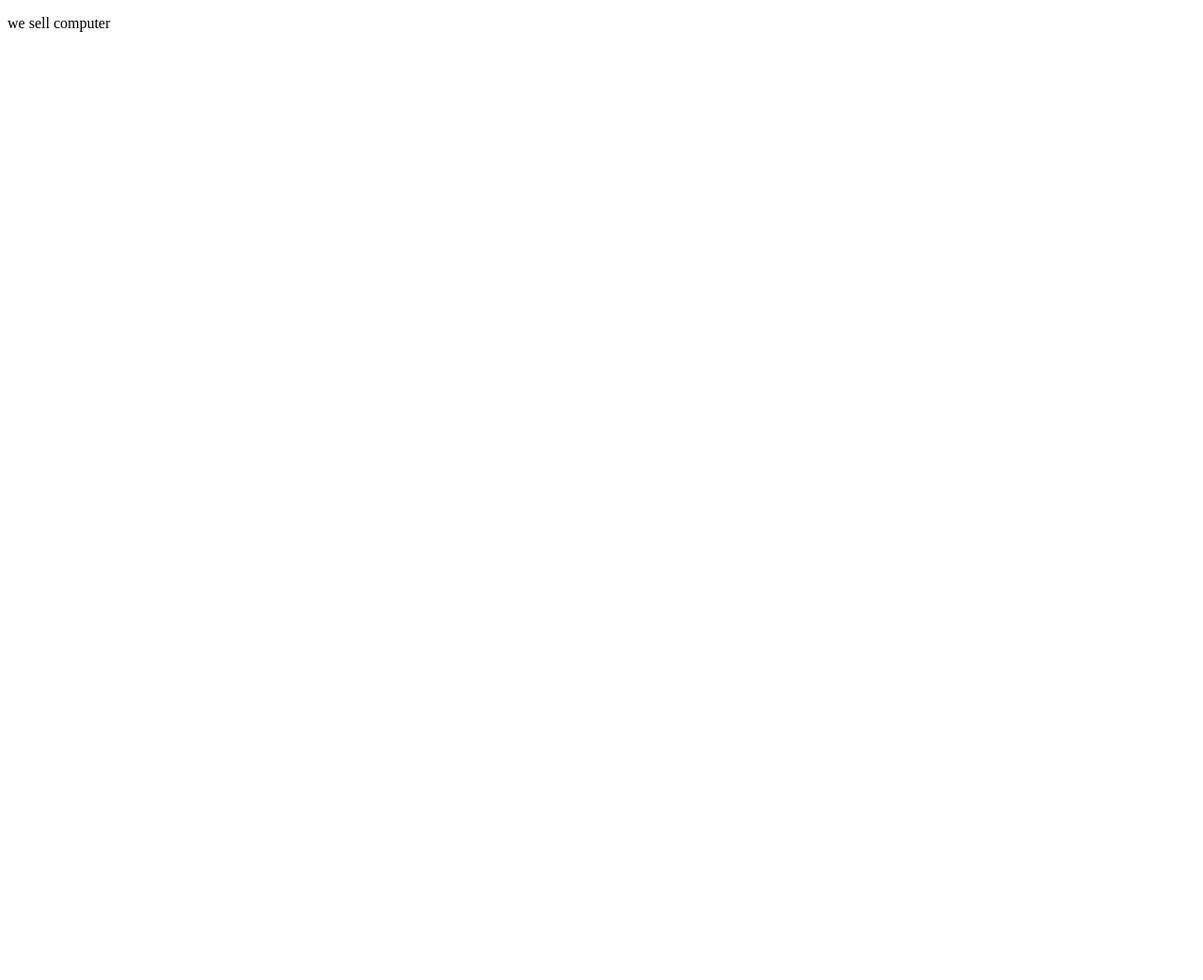
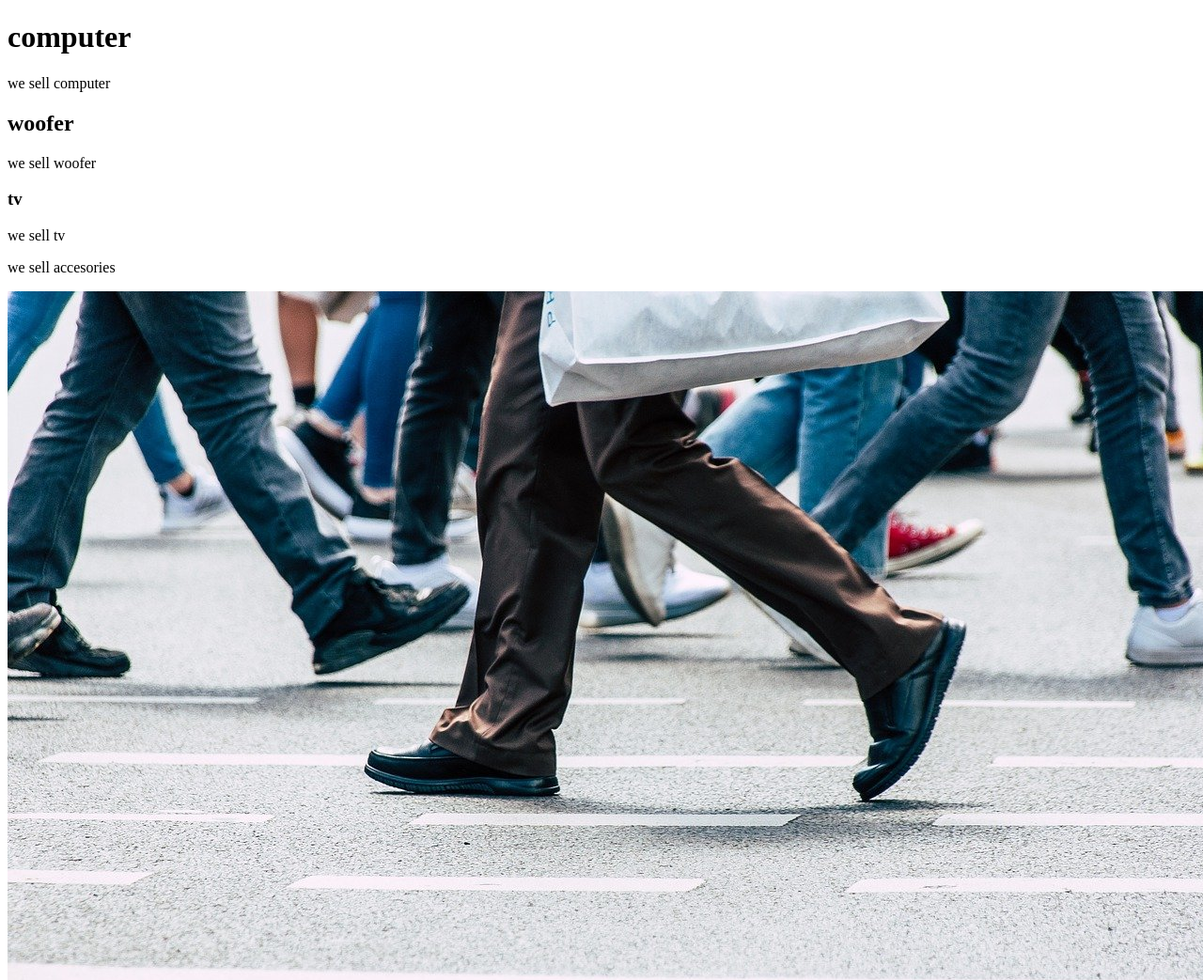
Before and after one commit to Fideke/alx_html_css, a plain HTML site: page index.html in a window 1280 px wide. Shown: the top 1043 px of the page at 94% size. Before the commit the page ends 800 px from the top, so only its background shows below. Drawn offline with Linux system fonts and the light colour scheme.

Commit message:
HTML BASIC

```diff
--- a/index.html
+++ b/index.html
@@ -1,10 +1,19 @@
-
 <!DOCTYPE html>
 <html lang="en-US">
 <head>
+    <meta charset="utf-8">
     <title>filman</title>
 </head>
 <body>
-   <p>we sell computer</p>
+
+    <h1>computer</h1>
+    <p>we sell computer</p>
+    <h2>woofer</h2>
+    <p>we sell woofer</p>
+    <h3>tv</h3>
+    <p>we sell tv</p>
+   <p>we sell accesories</p>
+   <img src="pedes.jpg" alt="people walkng" srcset="">
+
 </body>
 </html>
```
